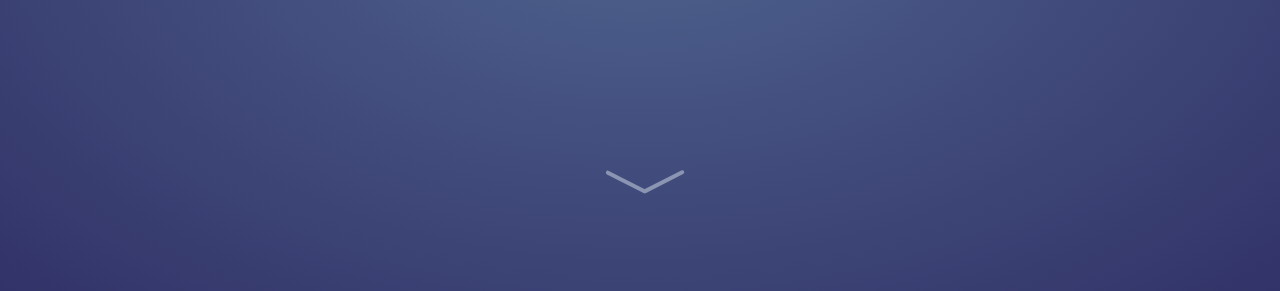
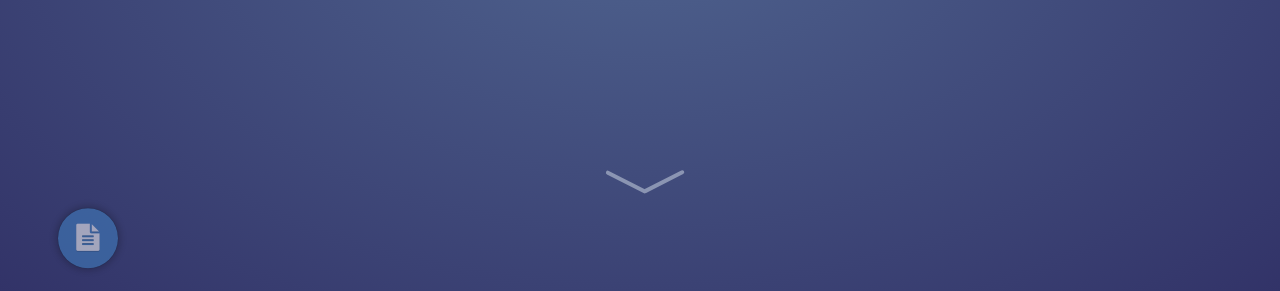
Before and after one commit to EnzoMuhlinghaus/portfolio, a website: page index.html in a window 1280 px wide. Shown: the part 509-800 px from the top of the page. Drawn offline with Linux system fonts and the light colour scheme; a web font is replaced by a local one.

Commit message:
Arrow on every page + Sticky CV

```diff
--- a/css/main.scss
+++ b/css/main.scss
@@ -80,6 +80,40 @@ $breakpoints: (
 
 #hi, section.page1, section.page2, section.page3{
   display: none;
+}
+
+.sticky-cv{
+  display: none;
+  position: fixed !important;
+  background: $color-github;
+  bottom: 50px;
+  left: 50px;
+  align-items: center;
+  justify-content: center;
+  width: 60px;
+  height: 60px;
+  margin: 0 0.5rem;
+  border-radius: 50%;
+  cursor: pointer;
+  text-decoration: none;
+  text-shadow: 0 1px 0 rgba(0, 0, 0, 0.2);
+  box-shadow: 0 0 1px black, 0 0 6px 3px rgba(0, 0, 0, 0.32);
+  color: white;
+  transition: all 400ms;
+  font-size: 1.2rem;
+
+  @include break(md) {
+    bottom: 30px;
+    left: 30px;
+  }
+
+  i{
+    font-size: 1.7rem;
+  }
+
+  &:hover{
+    background-color: darken($color-github, 15);
+  }
 }
 
 html{
--- a/index.html
+++ b/index.html
@@ -72,7 +72,7 @@
                     <p id="welcome">Welcome to my personal portfolio.<br>Here you can find some of my work as a full stack developer.</p>
                     <h1 id="sign">Enzo Muhlinghaus</h1>
                 </div>
-                <button id="arrow-pulser" class="scroll-block active">
+                <button class="arrow-pulser scroll-block active">
                     <div class="scroll-text">
                         <img class="up" src="img/arrow_keyboard_up.png" alt="up">
                         <img class="down" src="img/arrow_keyboard_down.png" alt="down">
@@ -87,8 +87,14 @@
                     <p> I'm currently in my third year of the professional degree <a href="http://www.iut-valence.fr/lp-casir">CASIR</a> working as an apprentice at <a href="http://www.batiactugroupe.com/fr">Batiactu Groupe</a>.
                         I’m using Magento in my work essentially but I've used Django, Ruby On Rails, Symfony and a lot more in my personal / school projects.
                         I'm also learning Laravel, OctoberCMS and some front-end stuff like VueJs, Sass, Webpack...</p>
-                    <p>You can download my resume <a target="_blank" href="CV.pdf">here</a> ! :)</p>
                 </div>
+                <button class="arrow-pulser scroll-block active">
+                    <div class="scroll-text">
+                        <img class="up" src="img/arrow_keyboard_up.png" alt="up">
+                        <img class="down" src="img/arrow_keyboard_down.png" alt="down">
+                    </div>
+                    <div class="scroller-arrow"></div>
+                </button>
             </section>
             <section class="page2">
                 <h2>My Skills</h2>
@@ -193,6 +199,13 @@
                         <p>Please, visit my portfolio on a larger screen to see all my skills and projects.</p>
                     </div>
                 </div>
+                <button class="arrow-pulser scroll-block active">
+                    <div class="scroll-text">
+                        <img class="up" src="img/arrow_keyboard_up.png" alt="up">
+                        <img class="down" src="img/arrow_keyboard_down.png" alt="down">
+                    </div>
+                    <div class="scroller-arrow"></div>
+                </button>
             </section>
             <section class="page3">
                 <h2>My Projects</h2>
@@ -253,6 +266,10 @@
             </section>
         </div>
 
+        <a class="sticky-cv" tooltip="My resume !" target="_blank" href="CV.pdf">
+            <i class="fa fa-file-text" aria-hidden="true"></i>
+        </a>
+
         <!-- build:js js/min.js -->
         <script src="js/jquery-3.1.0.min.js"></script>
         <script data-pace-options='{ "ajax": false }' src='js/pace.min.js'></script>
--- a/js/main.js
+++ b/js/main.js
@@ -19,7 +19,7 @@ Pace.on("hide", function () {
             $("#sign").fadeIn().animateCss("fadeInUp");
             setTimeout(function(){
                 $('.logo').show().animateCss("fadeInRight");
-                $('#arrow-pulser').show().animateCss("fadeInDown");
+                $('.arrow-pulser').show().animateCss("fadeInDown");
                 $('section.page1').show();
                 $('section.page2').show();
                 var loop = true;
@@ -44,7 +44,7 @@ Pace.on("hide", function () {
                     },  // This option accepts a callback function. The function will be called before the page moves.
                     afterMove: function (index) {
                     },   // This option accepts a callback function. The function will be called after the page moves.
-                    loop: loop,                     // You can have the page loop back to the top/bottom when the user navigates at up/down on the first/last page.
+                    loop: false,                     // You can have the page loop back to the top/bottom when the user navigates at up/down on the first/last page.
                     keyboard: true,                  // You can activate the keyboard controls
                     // responsiveFallback: 1050,        // You can fallback to normal page scroll by defining the width of the browser in which
                     // you want the responsive fallback to be triggered. For example, set this to 600 and whenever
@@ -57,6 +57,7 @@ Pace.on("hide", function () {
                 $(".onepage-pagination > li:nth-child(2)").children().append('<span>About me</span>');
                 $(".onepage-pagination > li:nth-child(3)").children().append('<span>Skills</span>');
                 $(".onepage-pagination > li:nth-child(4)").children().append('<span>Projects</span>');
+                $('.sticky-cv').css("display", "flex").animateCss("fadeInUp");
                 setTimeout(function () {
                     $('.social-icon').each(function (index) {
                         var $this = $(this);
@@ -73,7 +74,7 @@ Pace.on("hide", function () {
 $(document).ready(function(){
 
     //arrow navigation
-    $('#arrow-pulser').on('click', function() {
+    $('.arrow-pulser').on('click', function() {
         $(".main").moveDown();
     });
 
```
Also changed, not shown: css/main.css.
